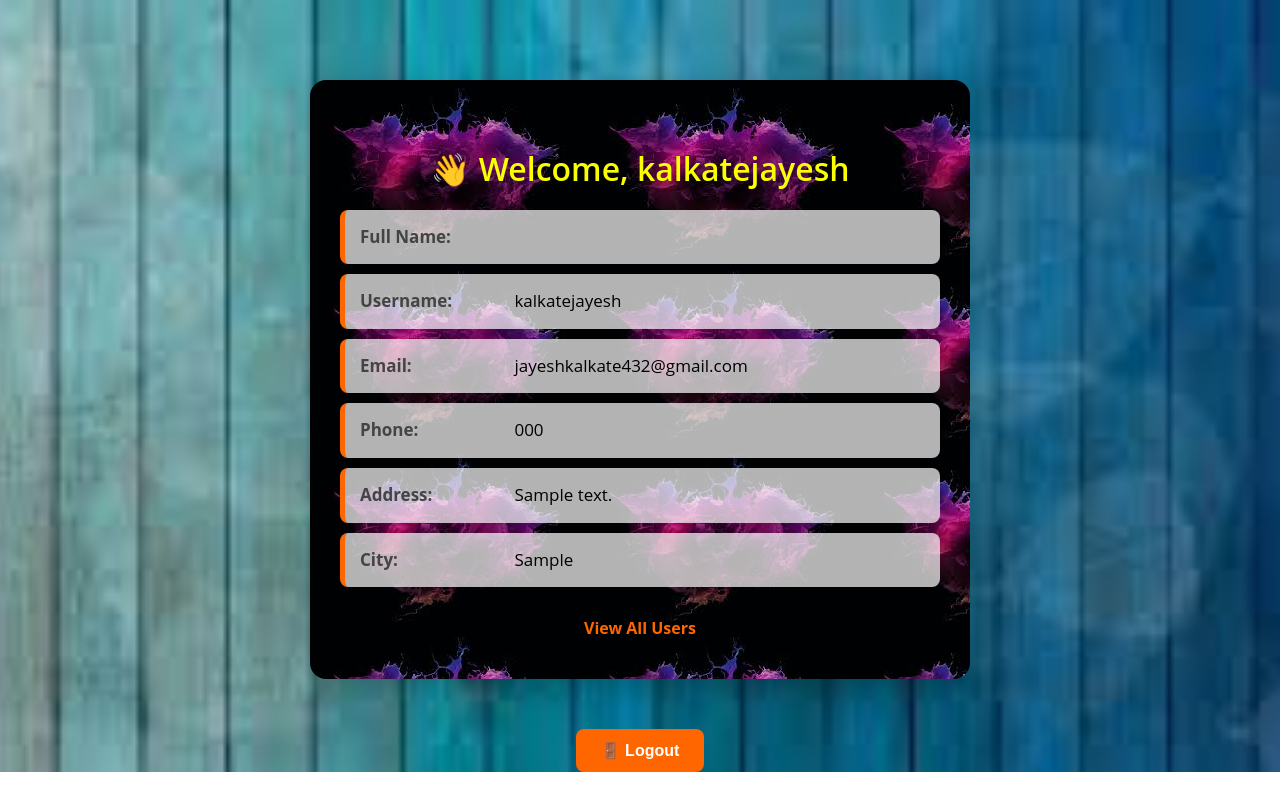
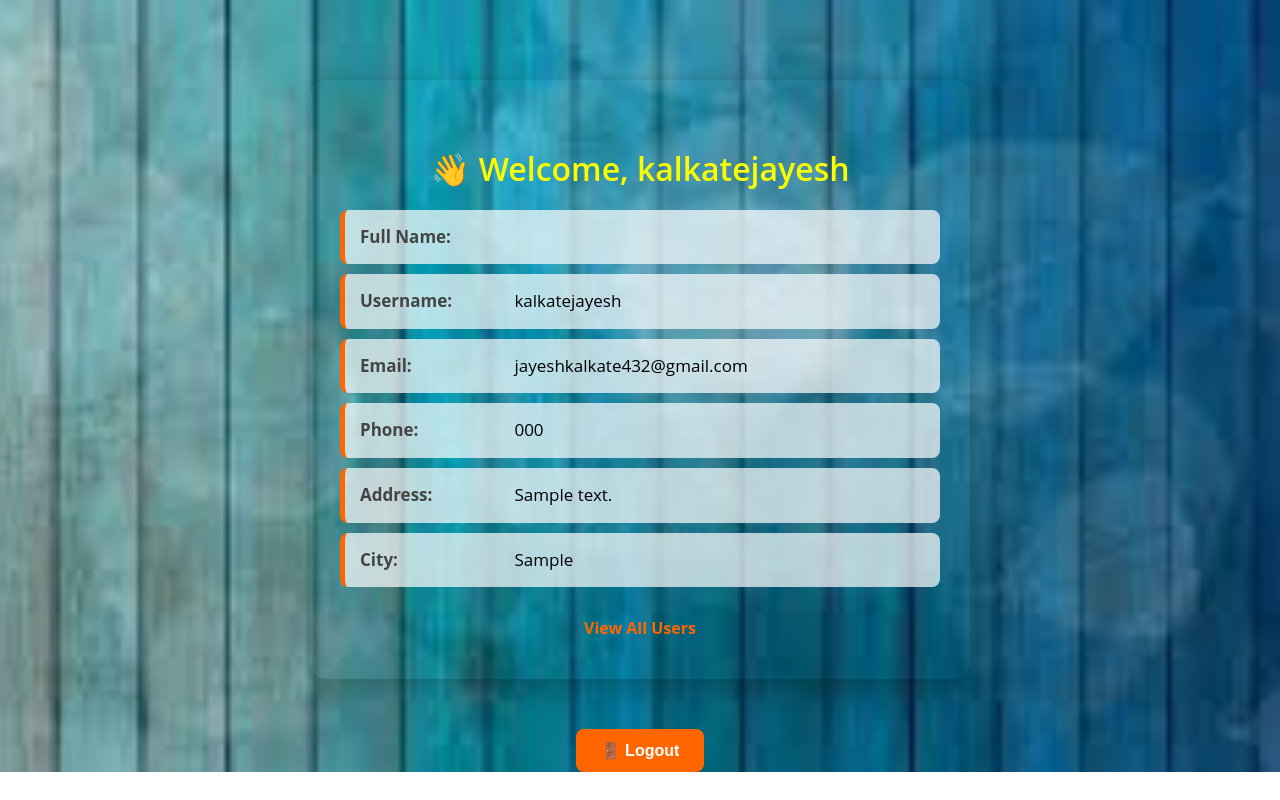
Before and after one commit to Jayeshkalkate/Lavkush_Furniture, a Django app: page /profile/ in a window 1280 px wide. Run offline with Django 5.2, Linux system fonts and the light colour scheme; a user stored in the database is signed in; tables that the repository leaves empty hold one stand-in row (values such as "Sample post").

Commit message:
Remove the image newone.png

```diff
--- a/templates/userprofile.html
+++ b/templates/userprofile.html
@@ -27,7 +27,7 @@
     width: 100%;
     max-width: 600px;
     margin: 80px auto 20px;
-    background: url("{% static 'images/newone.png' %}");
+    /* background: url("{% static 'images/newone.png' %}"); */
     padding: 40px 30px;
     border-radius: 16px;
     box-shadow: 0 8px 32px rgba(0, 0, 0, 0.25);
```
